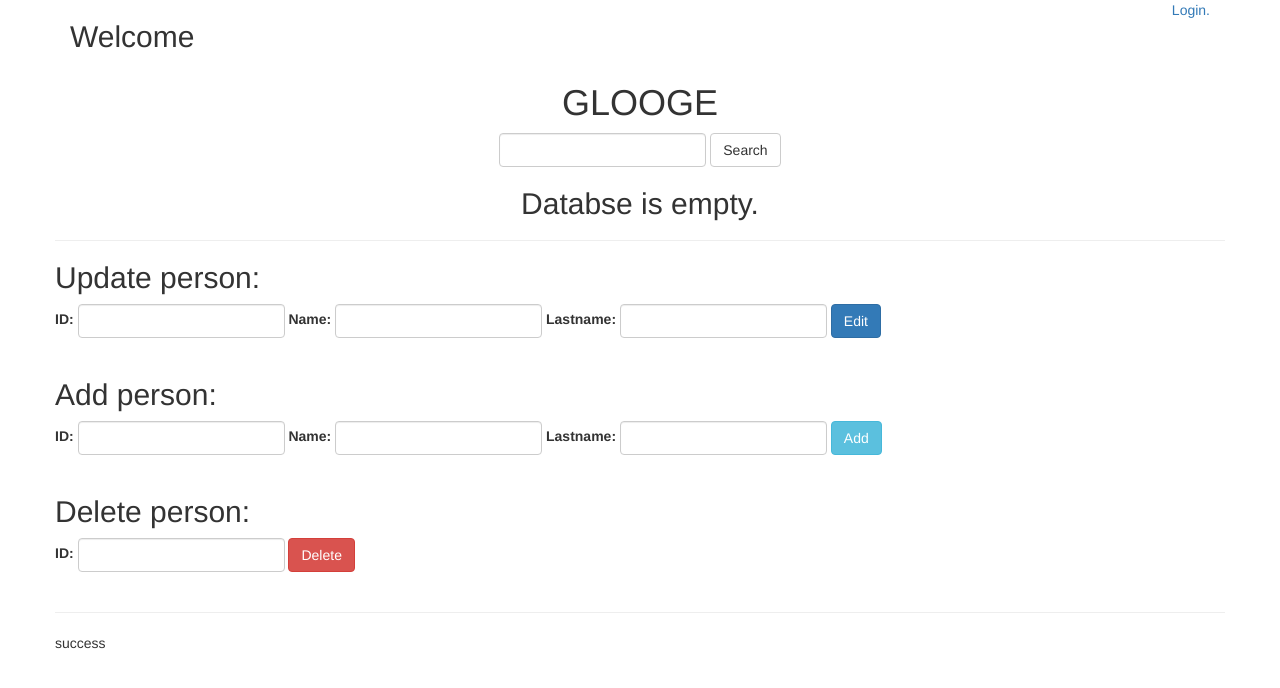
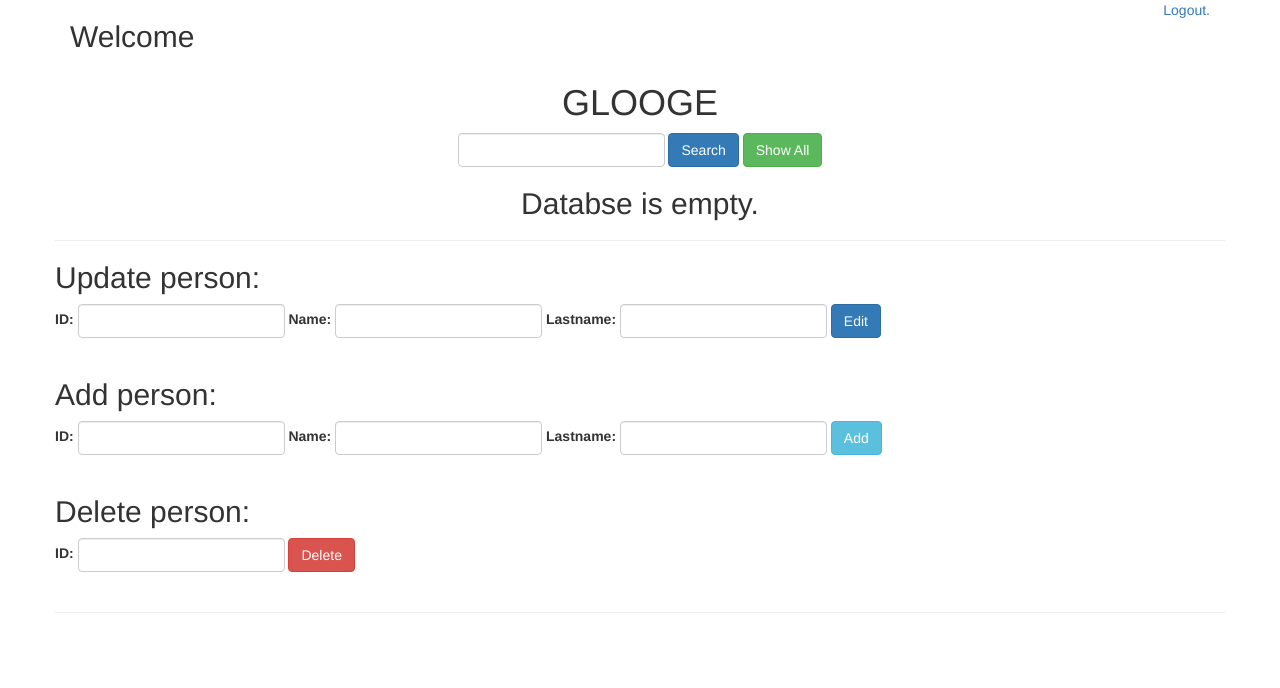
Before and after one commit to luisreys/PeopleFinderAjax, a PHP site: page / in a window 1280 px wide. Shown: the top 688 px of the page. Run offline with PHP 8.4, Linux system fonts and the light colour scheme; the visitor is signed in with stand-in values (Sample User, id 1); data that the repository does not hold is empty; some libraries are stand-ins or nearby versions.

Commit message:
Login
User login and logout is working perfectly and sessions are ready.
Left: create the user object when a session is open.
Now: People Management.

```diff
--- a/controller/login.php
+++ b/controller/login.php
@@ -16,8 +16,6 @@ include_once "../model/db.php";
       echo "Something was wrong! Error code -2.";
       break;
     default:
-      //echo "Login successfully! Welcome " . $username;
-
       session_start();
       $_SESSION["username"] = $username;
       $_SESSION["pri"] = $loginReturn["pri"];
--- a/index.php
+++ b/index.php
@@ -23,7 +23,13 @@
                 <h2>Welcome </h2>
               </div>
               <div class="text-right col-md-6" id="loginLogout">
-                <span><a onclick="loginAjax();">Login.</a></span>
+                <?php
+                  if (isset($_SESSION['username'])) {
+                    echo '<span><a onclick="logoutAjax();">Logout.</a></span>';
+                  }else {
+                    echo '<span><a onclick="loginAjax();">Login.</a></span>';
+                  }
+                 ?>
               </div>
             </div>
           </div>
--- a/view/managePeople.php
+++ b/view/managePeople.php
@@ -5,7 +5,7 @@
                <hr>
                <h2>Update person:</h2>
                <div class="text-left" class="myForm">
-                   <form class="form-inline" action="index.php" method="post" >
+                   <div class="form-inline">
                      <div class="form-group">
                        <label for="id">ID: </label>
                        <input type="text" name="id" value="" class="form-control input" required>
@@ -18,9 +18,9 @@
                        <label for="sname">Lastname: </label>
                        <input type="text" name="sname" value="" class="form-control input" required>
                      </div>
-                     <input type="hidden" name="edit_form"  >
-                     <input type="submit" class="btn btn-primary" name="" value="Edit">
-                   </form>
+                     <input type="hidden" name="edit_form">
+                     <button type="button" name="button" class="btn btn-primary" onclick="">Edit</button>
+                   </div>
                    <br>
                </div>
 
--- /dev/null
+++ b/view/userSearchView.php
@@ -0,0 +1,16 @@
+<?php
+
+ ?>
+
+           <div class="text-center">
+             <h1 id="main-title">GLOOGE</h1>
+           </div>
+            <div class="text-center" id="myForm">
+                <div class="form-inline">  <!-- result.php -->
+                  <div class="form-group">
+                    <input type="text" name="searchbox" value="" class="form-control input" id="searchbox">
+                  </div>
+                  <button type="button" name="button" onclick="sendUserSearch();" class="btn btn-primary">Search</button>
+                  <button type="button" name="button" onclick="showAllAjax();" class="btn btn-success">Show All</button>
+                </div>
+            </div>
--- a/view/userView.php
+++ b/view/userView.php
@@ -1,7 +1,7 @@
 <?php
   include_once '../model/db.php';
 
-  include '../view/searchView.php';
+  include '../view/userSearchView.php';
 
   if (isset($_GET['searchbox'])) {
     show_ppl_by_search();
@@ -9,5 +9,4 @@
     show_people();
   }
   include '../view/managePeople.php';
-  echo "success";
  ?>
```
Also changed, not shown: js/ajax.js (+48 -0 lines), controller/controlPeople.php (line endings or trailing spaces).
